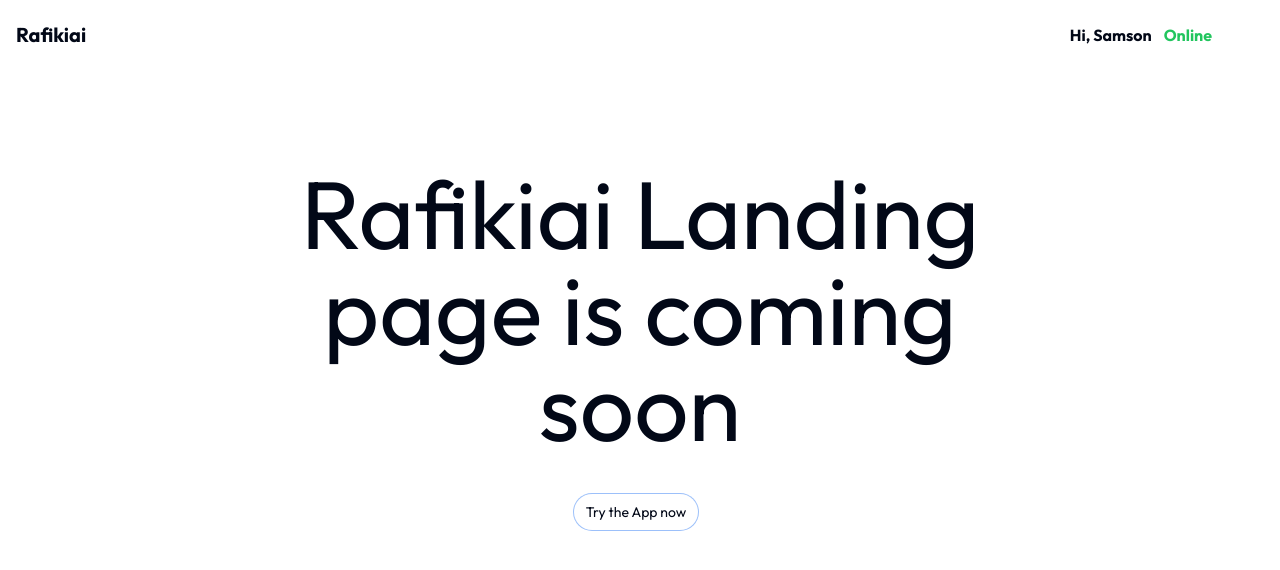
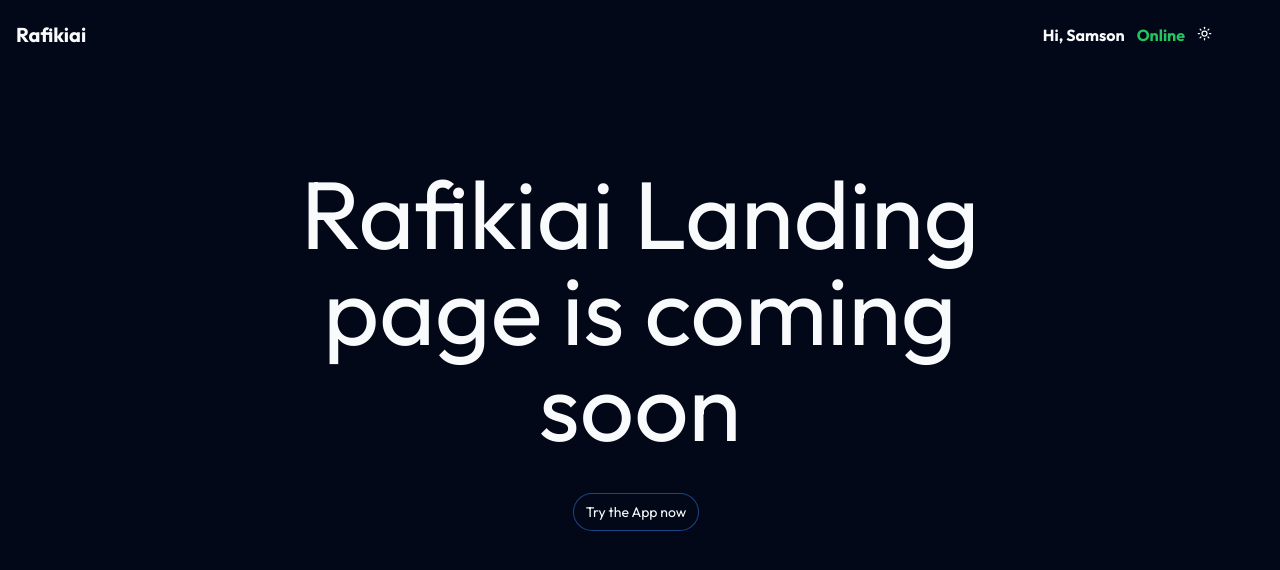
Before and after one commit to sammyodiagbe/gemini-project, a Next.js app: page / in a window 1280 px wide. Shown: the top 570 px of the page. Built offline with nearby package versions, Linux system fonts and the light colour scheme; no server answers.

Commit message:
ui: fixing ui bugs

```diff
--- a/package.json
+++ b/package.json
@@ -20,6 +20,7 @@
     "lottie-react": "^2.4.0",
     "lucide-react": "^0.379.0",
     "next": "14.2.3",
+    "next-themes": "^0.3.0",
     "pdf-parse": "^1.1.1",
     "pdf.js-extract": "^0.2.1",
     "pdf2html": "^3.1.0",
--- a/src/app/layout.tsx
+++ b/src/app/layout.tsx
@@ -5,8 +5,8 @@ import { cn } from "@/lib/utils";
 import LoadingStateContextProvider from "@/context/loadingStateContext";
 import Navbar from "@/components/navbar";
 import { Analytics } from "@vercel/analytics/react";
-import ThemeProvider, { useThemeContext } from "@/context/themeContext";
 import ComponentInteractionsProvider from "@/context/componentInteractionContext";
+import { ThemeProvider } from "@/components/next-theme";
 
 const inter = Outfit({ subsets: ["latin"] });
 
@@ -22,7 +22,12 @@ export default function RootLayout({
 }>) {
   return (
     <html lang="en" className=" relative">
-      <ThemeProvider>
+      <ThemeProvider
+        attribute="class"
+        defaultTheme="dark"
+        enableSystem
+        disableTransitionOnChange
+      >
         <body
           className={cn(
             inter.className,
--- a/src/components/navbar.tsx
+++ b/src/components/navbar.tsx
@@ -1,5 +1,6 @@
 import Link from "next/link";
 import NetworkStatusComponent from "./networkStatusComponent";
+import ThemeToggler from "./themeToggleComponent";
 
 const Navbar = () => {
   return (
@@ -17,6 +18,9 @@ const Navbar = () => {
             <NetworkStatusComponent />
           </li>
           <li>
+            <ThemeToggler />
+          </li>
+          <li>
             <div className="h-[2.5rem] w-[2.5rem] rounded-full bg-onBackground" />
           </li>
         </ul>
--- /dev/null
+++ b/src/components/next-theme.tsx
@@ -0,0 +1,9 @@
+"use client";
+
+import * as React from "react";
+import { ThemeProvider as NextThemesProvider } from "next-themes";
+import { type ThemeProviderProps } from "next-themes/dist/types";
+
+export function ThemeProvider({ children, ...props }: ThemeProviderProps) {
+  return <NextThemesProvider {...props}>{children}</NextThemesProvider>;
+}
--- /dev/null
+++ b/src/components/themeToggleComponent.tsx
@@ -0,0 +1,26 @@
+"use client";
+import { useTheme } from "next-themes";
+import { useEffect, useState } from "react";
+import { Sun, Moon } from "lucide-react";
+import { buttonIconSize } from "@/lib/utils";
+
+const ThemeToggler = () => {
+  const { setTheme, theme } = useTheme();
+  const [mounted, setMounted] = useState(false);
+  useEffect(() => {
+    setMounted(true);
+  });
+
+  if (!mounted) {
+    return <button className="" disabled></button>;
+  }
+
+  const dark = theme === "dark";
+  return (
+    <button onClick={() => setTheme(dark ? "light" : "dark")}>
+      {dark ? <Sun size={buttonIconSize} /> : <Moon size={buttonIconSize} />}
+    </button>
+  );
+};
+
+export default ThemeToggler;
--- a/src/context/themeContext.tsx
+++ /dev/null
@@ -1,40 +0,0 @@
-"use client";
-import { createContext, useContext, useEffect, useState } from "react";
-
-type themeType = "light" | "dark";
-
-type ContextType = {
-  theme: themeType;
-  switchTheme: Function;
-};
-
-const themeContext = createContext<ContextType>({
-  theme: "light",
-  switchTheme: () => {},
-});
-
-const ThemeProvider = ({ children }: { children: React.ReactNode }) => {
-  const [theme, setTheme] = useState<themeType>("dark");
-  const switchTheme = async (theme: themeType) => {
-    await localStorage.setItem("theme", theme);
-    setTheme(theme);
-  };
-
-  useEffect(() => {
-    let theme = localStorage.getItem("theme") as themeType;
-    if (theme) {
-      setTheme(theme);
-    }
-  }, []);
-  return (
-    <themeContext.Provider value={{ theme, switchTheme }}>
-      {children}
-    </themeContext.Provider>
-  );
-};
-
-export const useThemeContext = () => {
-  return useContext(themeContext);
-};
-
-export default ThemeProvider;
```
Also changed, not shown: 1 other file (tests, documents, lock files or other folders).
